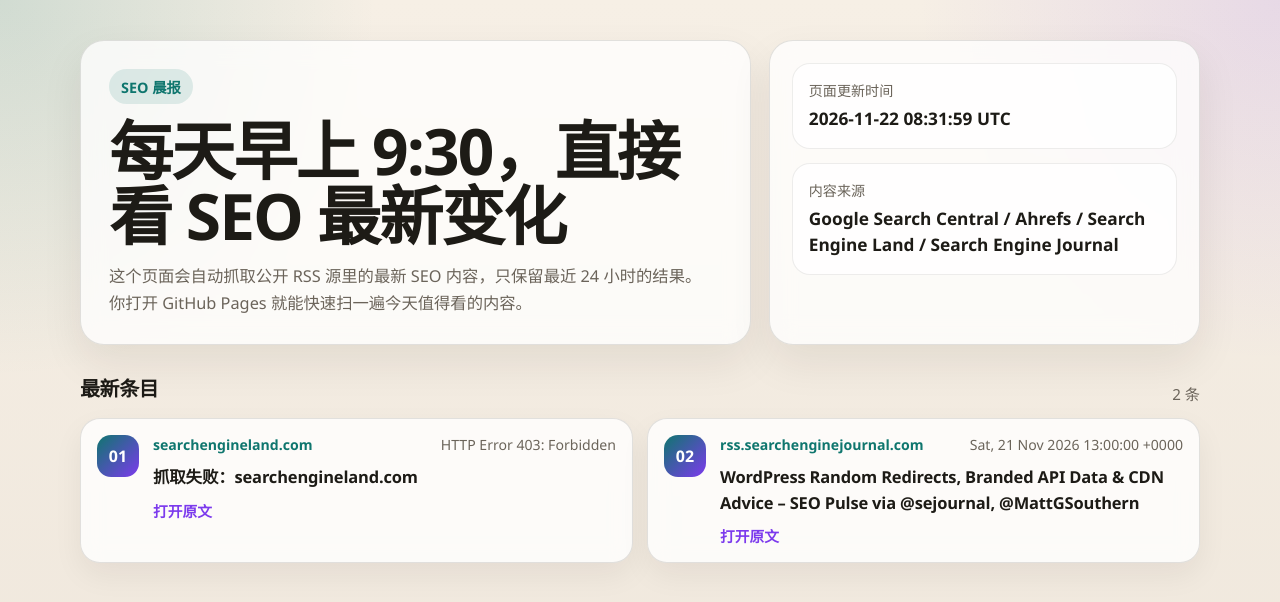
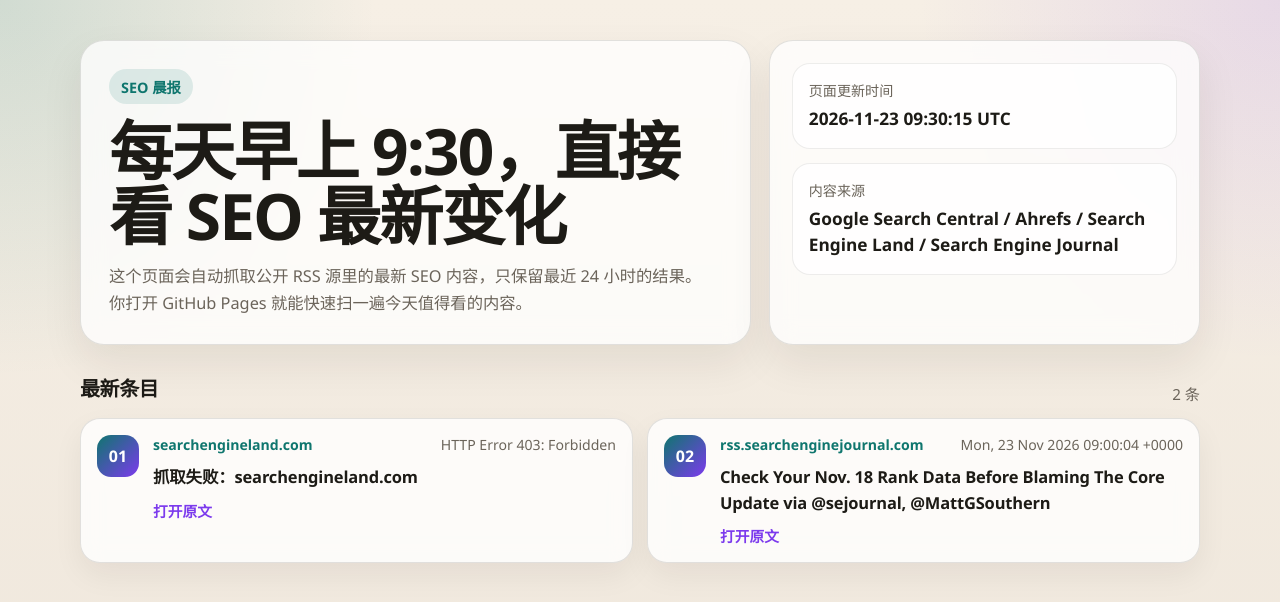
Before and after one commit to zhangyu2025/get_seo_info, a plain HTML site: page index.html in a window 1280 px wide. Drawn offline with Linux system fonts and the light colour scheme.

Commit message:
Update SEO page

```diff
--- a/index.html
+++ b/index.html
@@ -203,7 +203,7 @@
       <div class="hero-side">
         <div class="stat">
           <div class="stat-label">页面更新时间</div>
-          <div class="stat-value">2026-11-22 08:31:59 UTC</div>
+          <div class="stat-value">2026-11-23 09:30:15 UTC</div>
         </div>
         <div class="stat">
           <div class="stat-label">内容来源</div>
@@ -232,14 +232,14 @@
             </a>
 
 
-            <a class="card" href="https://www.searchenginejournal.com/seo-pulse-wordpress-random-redirects-branded-api-data-cdn-advice/598173/" target="_blank" rel="noreferrer noopener">
+            <a class="card" href="https://www.searchenginejournal.com/check-your-nov-18-rank-data-before-blaming-the-core-update/598449/" target="_blank" rel="noreferrer noopener">
               <div class="card-rank">02</div>
               <div class="card-main">
                 <div class="card-top">
                   <span class="source">rss.searchenginejournal.com</span>
-                  <span class="time">Sat, 21 Nov 2026 13:00:00 +0000</span>
+                  <span class="time">Mon, 23 Nov 2026 09:00:04 +0000</span>
                 </div>
-                <h2>WordPress Random Redirects, Branded API Data &amp; CDN Advice – SEO Pulse via @sejournal, @MattGSouthern</h2>
+                <h2>Check Your Nov. 18 Rank Data Before Blaming The Core Update via @sejournal, @MattGSouthern</h2>
                 <div class="link">打开原文</div>
               </div>
             </a>
```
